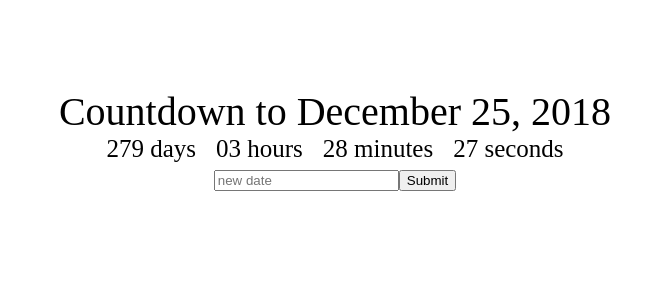
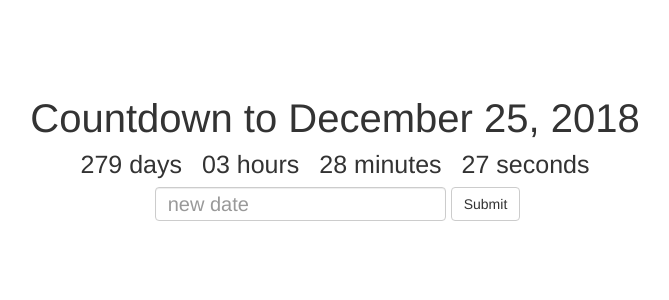
Before and after one commit to apugliese36/Countdown-App, a React (Create React App) app: page / in a window 1280 px wide. Shown: the top 300 px of the page, without its empty margins (305-974 px from the left). Built offline with nearby package versions, Linux system fonts and the light colour scheme.

Commit message:
added react-bootstrap and some styling

```diff
--- a/package.json
+++ b/package.json
@@ -4,6 +4,7 @@
   "private": true,
   "dependencies": {
     "react": "^16.2.0",
+    "react-bootstrap": "^0.32.1",
     "react-dom": "^16.2.0",
     "react-scripts": "1.1.1"
   },
--- a/public/index.html
+++ b/public/index.html
@@ -19,6 +19,7 @@
       work correctly both with client-side routing and a non-root public URL.
       Learn how to configure a non-root public URL by running `npm run build`.
     -->
+    <link rel="stylesheet" href="https://maxcdn.bootstrapcdn.com/bootstrap/3.3.7/css/bootstrap.min.css" integrity="sha384-BVYiiSIFeK1dGmJRAkycuHAHRg32OmUcww7on3RYdg4Va+PmSTsz/K68vbdEjh4u" crossorigin="anonymous">
     <title>React App</title>
   </head>
   <body>
--- a/src/App.css
+++ b/src/App.css
@@ -12,3 +12,8 @@
   display: inline;
   margin: 10px;
 }
+
+.Deadline-input {
+  font-size: 20px;
+  margin: 5px;
+}
--- a/src/App.jsx
+++ b/src/App.jsx
@@ -1,6 +1,7 @@
 import React, { Component } from 'react';
 import Clock from './Clock';
 import './App.css';
+import { Form, FormControl, Button } from 'react-bootstrap';
 
 class App extends Component {
   constructor(props) {
@@ -24,15 +25,16 @@
         <Clock
           deadline={this.state.deadline}
         />
-        <div>
-          <input
+        <Form inline>
+          <FormControl
+            className="Deadline-input"
             placeholder='new date'
             onChange={event => this.setState({newDeadline: event.target.value})}
           />
-          <button onClick={() => this.changeDeadline()}>
+          <Button onClick={() => this.changeDeadline()}>
             Submit
-          </button>
-        </div>
+          </Button>
+        </Form>
       </div>
     )
   }
```
Also changed, not shown: 1 other file (tests, documents, lock files or other folders).
